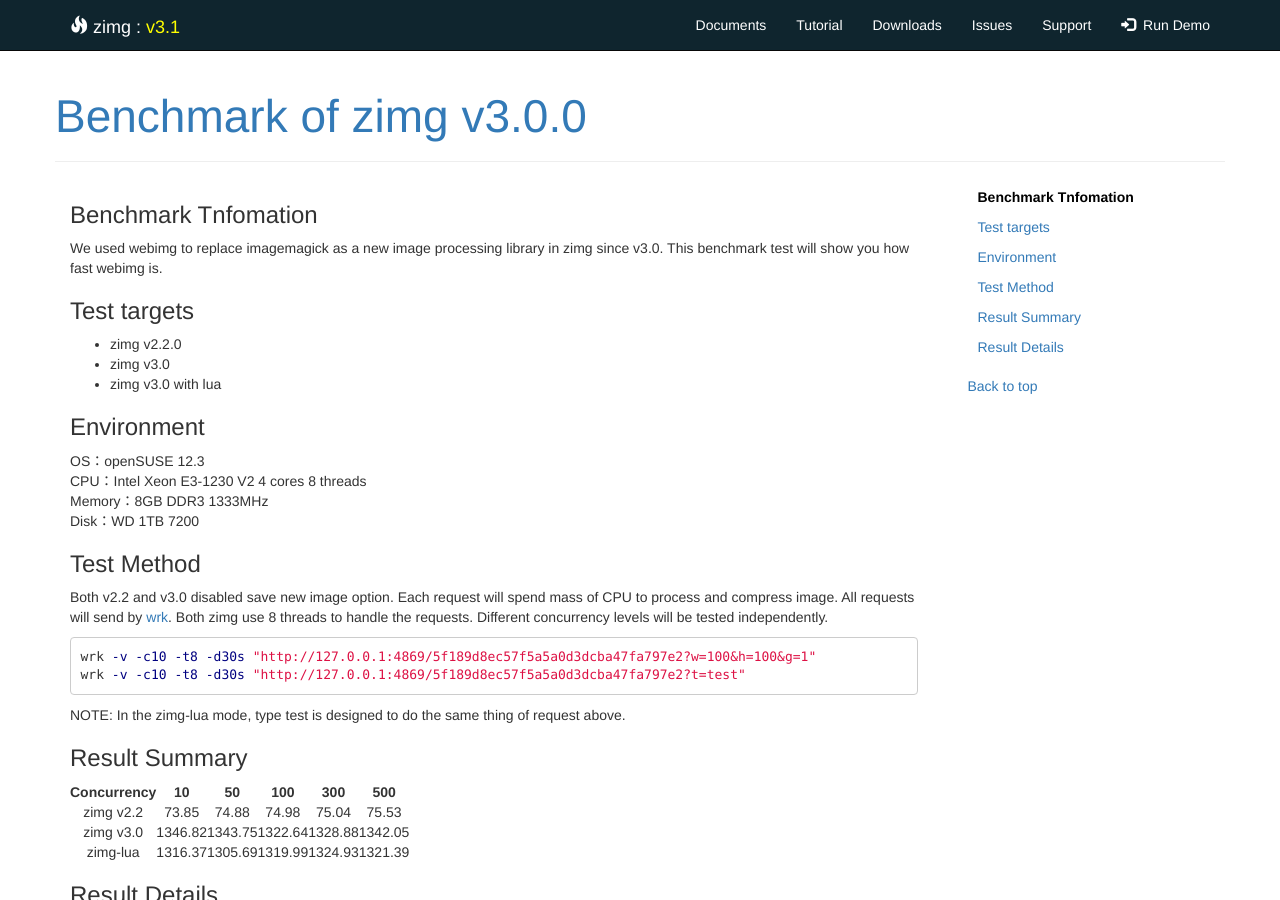
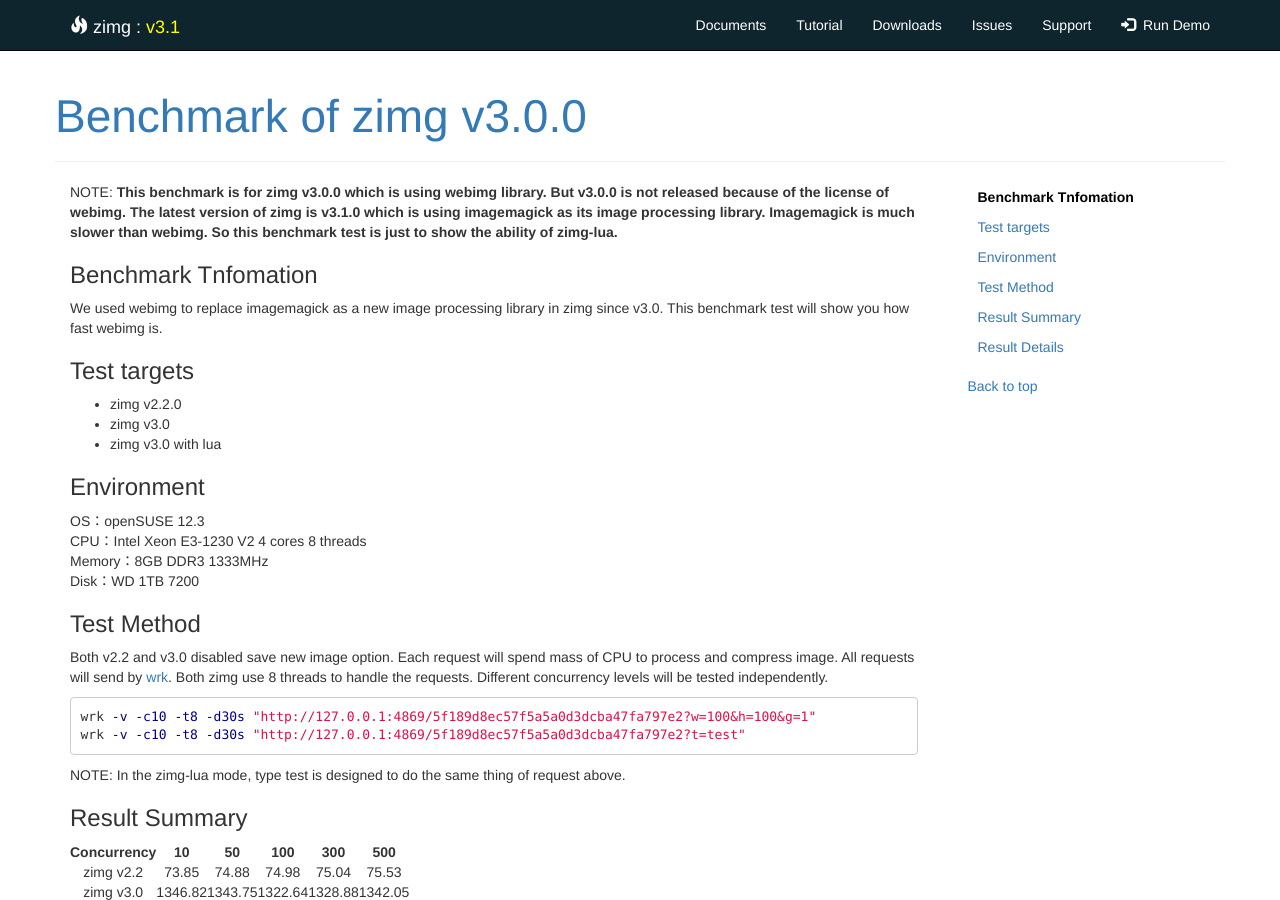
Before and after one commit to buaazp/buaazp.github.io, a Jekyll site: the page built from docs/benchmark_v3.md, in a window 1280 px wide and 900 px high. Built offline with Jekyll 4.4.1, drawn with Linux system fonts in a browser that asks for light colours; nearby versions of some CDN libraries; Markdown is read by kramdown in place of the engine named in the settings.

Commit message:
buaazp: update docs

```diff
--- a/docs/benchmark_v3.md
+++ b/docs/benchmark_v3.md
@@ -4,6 +4,8 @@
 permalink: /documents/benchmark_v3/
 ---
 
+
+NOTE: **This benchmark is for zimg v3.0.0 which is using webimg library. But v3.0.0 is not released because of the license of webimg. The latest version of zimg is v3.1.0 which is using imagemagick as its image processing library. Imagemagick is much slower than webimg. So this benchmark test is just to show the ability of zimg-lua.**
 
 ### Benchmark Tnfomation
 
```
